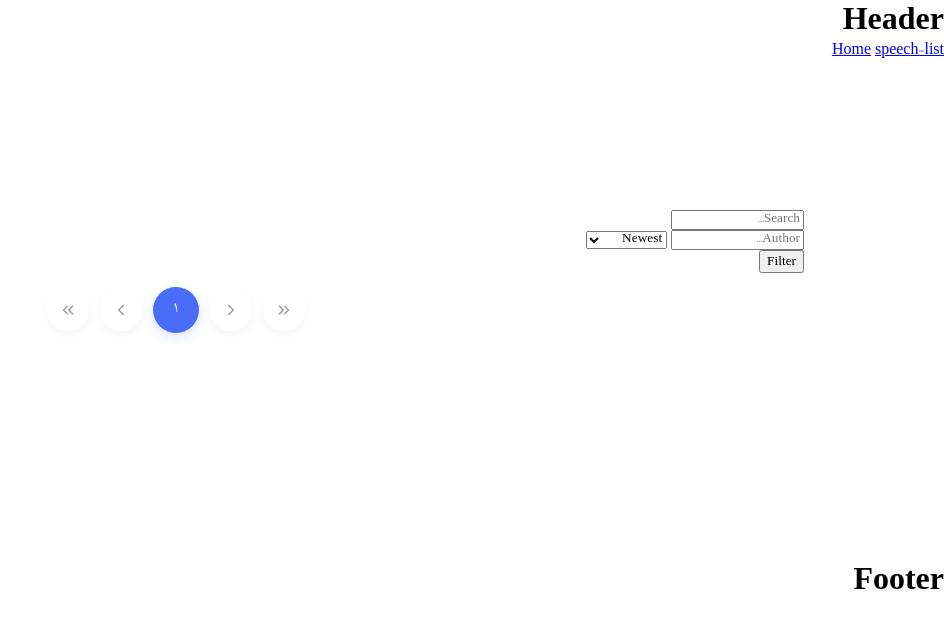
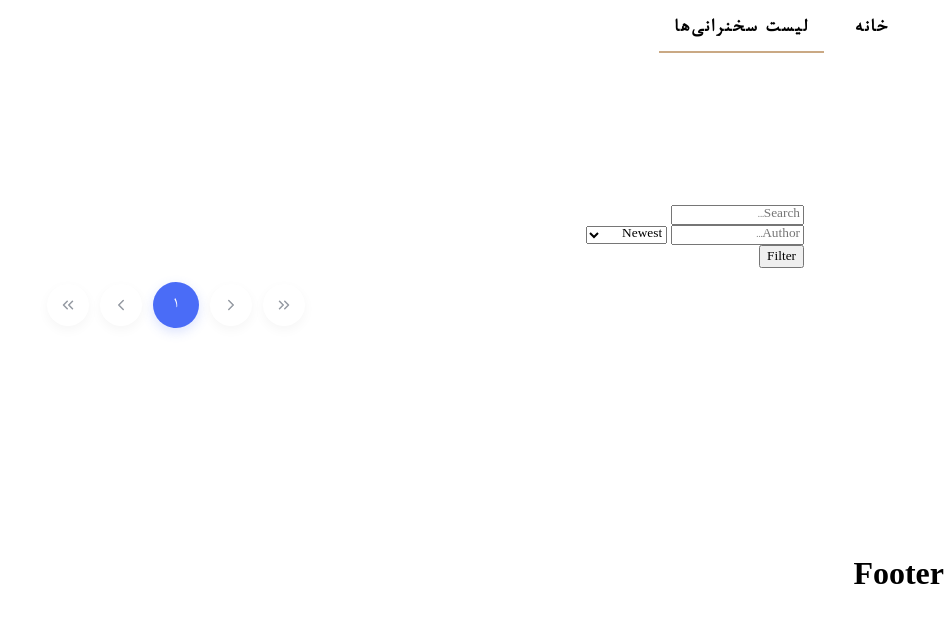
Before and after one commit to malekian78/Django-important-site, a Django app: page /speech/ in a window 1280 px wide. Shown: the top 628 px of the page, without its empty margins (336-1280 px from the left). Run offline with Django 5.2, Linux system fonts and the light colour scheme; data that the repository does not hold is empty.

Commit message:
add navbar

```diff
--- a/speech/models.py
+++ b/speech/models.py
@@ -38,14 +38,16 @@ class Speech(BaseModel):
     visit_count = models.PositiveIntegerField(
         verbose_name=("تعداد افراد بازدید کننده"), default=0
     )
-    publish_time = jmodels.jDateField(verbose_name=("تاریخ انتشار"), default=jdate.today)
+    publish_time = jmodels.jDateField(verbose_name=("تاریخ مجاز نمایش"), default=jdate.today, help_text="تاریخی که میخواهید این پست به کاربران نمایش داده شود.")
+    event_date_time = jmodels.jDateField(verbose_name=("تاریخ مراسم"), default=jdate.today, help_text="تاریخی که مراسم و سخنرانی در اصل در آن تاریخ برگزار شده بود")
     first_description = models.TextField(
         verbose_name=("معرفی اولیه"), max_length=500, blank=True
     )
     lyrics=models.TextField(verbose_name="زیرنویس صوت سخنرانی", blank=True,null=True)
     complete_description = models.TextField(
-        verbose_name=("توضیح کامل سخنرانی"), max_length=500, blank=True
+        verbose_name=("توضیح کامل سخنرانی"), blank=True
     )
+    #TODO: الان واجب نیست .... ولی یه کلید خارجی به یوزر بزن ... بفهمیم چه کسی این پست را ایجاد کرده
 
     class Meta:
         verbose_name = "سخنرانی"
--- a/speech/templates/speechList.html
+++ b/speech/templates/speechList.html
@@ -76,12 +76,21 @@
               {% comment %} <h2>شب پنجم محرم ۱۴۰۴</h2> {% endcomment %}
               <h2>{{ item.title }}</h2>
             </div>
-            <p class="speech-card-description">لورم ایپسوم متن ساختگی با تولید سادگی نامفهوم از صنعت چاپ، و با استفاده از طراحان گرافیک است، چاپگرها و متون بلکه روزنامه و مجله در ستون و سطرآنچنان که لازم است، و برای شرایط فعلی تکنولوژی مورد نیاز، و کاربردهای متنوع با هدف بهبود ابزارهای کاربردی می باشد، کتابهای زیادی در شصت و سه درصد گذشته حال و آینده، شناخت فراوان جامعه و متخصصان را می طلبد، تا با نرم افزارها شناخت بیشتری را برای طراحان رایانه ای علی الخصوص طراحان خلاقی، و فرهنگ پیشرو در زبان فارسی ایجاد کرد، در این صورت می توان امید داشت که تمام و دشواری موجود در ارائه راهکارها، و شرایط سخت تایپ به پایان رسد و زمان مورد نیاز شامل حروفچینی دستاوردهای اصلی، و جوابگوی سوالات پیوسته اهل دنیای موجود طراحی اساسا مورد استفاده قرار گیرد.</p>
+            <p class="speech-card-description">
+              {{item.first_description}}
+            </p>
             {% comment %} <div class="tags-styles">#محرم #دهه_محرم #محرم۱۴۰۴ #محرم_۱۴۰۴ #سخنرانی_محرم #مراسم_محرم #محرم_حسینی #محرم_ماه_خدا #هیئت #هیئت_آنلاین #مراسم_عزاداری #محرم_مجازی</div> {% endcomment %}
             <div class="speech-card-feedback">
-              <span>تعداد بازدید: ۴۳۰۰</span>
+              <span>
+                تعداد بازدید: {{item.visit_count}}
+              </span>
               <span>تعداد لایک: 700</span>
-              <span>تاریخ: 1404/04/12</span>
+              <span>
+                تاریخ:
+                <span dir="ltr">
+                  {{item.event_date_time}}
+                </span>
+              </span>
             </div>
           </div>
         </a>
--- /dev/null
+++ b/static/css/navbar.css
@@ -0,0 +1,154 @@
+main {
+	padding-top: 55px;
+}
+
+header {
+	position: fixed;
+	top: 0;
+	left: 0;
+	width: 100%;
+	display: flex;
+	justify-content: space-between;
+	align-items: center;
+	transition: 0.6s;
+	padding: 8px 0;
+	background: transparent;
+	z-index: 10;
+	height: 40px;
+}
+
+header.sticky {
+	background: #CAA984;
+}
+
+header.sticky ul li a {
+	color: #fff;
+}
+header.sticky ul li a::after {
+	background-color: #fff;
+}
+
+header ul {
+	position: relative;
+	display: flex;
+	justify-content: center;
+	align-items: center;
+	gap: 16px;
+}
+
+header ul li {
+	position: relative;
+	list-style: none;
+}
+
+header ul li a {
+	position: relative;
+	padding: 0 15px;
+	text-decoration: none;
+	color: #000;
+	letter-spacing: 2px;
+	font-weight: 500;
+	transition: 0.6s;
+	display: block;
+	height: 50px;
+	line-height: 50px;
+	font-size: 20px;
+	font-weight: bold;
+}
+
+.banner {
+	position: relative;
+	width: 100%;
+	height: 100vh;
+	background: url(https://images.unsplash.com/photo-1535868463750-c78d9543614f?ixid=MXwxMjA3fDB8MHxwaG90by1wYWdlfHx8fGVufDB8fHw%3D&ixlib=rb-1.2.1&auto=format&fit=crop&w=1055&q=80);
+	background-repeat: no-repeat;
+	background-size: cover;
+}
+
+header nav ul li a:hover::after,
+header nav ul li a.active::after {
+	/* border-bottom: 2px solid #fff; */
+	width: 100%;
+}
+header nav ul li a::after {
+	content: "";
+	position: absolute;
+	background: #CAA984;
+	width: 0%;
+	height: 2px;
+	right: 0;
+	bottom: 0;
+	transition: 300ms;
+}
+
+
+.menuToggle {
+	position: fixed;
+	top: 5px;
+	right: 0;
+	width: 50px;
+	height: 50px;
+	background: url('../icons/menu.svg');
+	z-index: 2;
+	background-size: 30px;
+	background-repeat: no-repeat;
+	background-position: center;
+	cursor: pointer;
+	transition: .6s;
+	display: none;
+}
+
+/* header.sticky .menuToggle {
+	filter: invert(1);
+} */
+
+.menuToggle.active {
+	background: url('../icons/close-x1.svg');
+	z-index: 3;
+	background-size: 32px;
+	background-repeat: no-repeat;
+	background-position: center;
+	cursor: pointer;
+	/* filter: invert(1); */
+}
+
+@media (max-width: 600px) {
+	header {
+		padding: 5px 100px;
+		background: #fff;
+	}
+
+	.menuToggle {
+		display: block;
+		/* filter: invert(1); */
+	}
+
+	header nav {
+		/*display: none;*/
+		position: absolute;
+		top: 50px;
+		left: -100%;
+		width: 100vw;
+		height: 100vh;
+		background: #fff;
+		transition: .6s;
+	}
+
+	header ul li a {
+		color: #000;
+	}
+
+	header nav.active {
+		left: 0;
+	}
+
+	header nav ul {
+		display: block;
+		text-align: center;
+		padding-right: 0;
+	}
+
+	header nav ul li a {
+		border-bottom: 1px solid rgba(0, 0, 0, 0.2);
+	}
+}
--- a/templates/base.html
+++ b/templates/base.html
@@ -1,11 +1,10 @@
 {% load static %}
 <!DOCTYPE html>
 <html lang="zxx" class="no-js">
-
-<head>
+  <head>
     <!-- Mobile Specific Meta -->
     <meta name="viewport" content="width=device-width, initial-scale=1, shrink-to-fit=no" />
-    <!-- Favicon-->
+    <!-- Favicon -->
     {% comment %} <link rel="shortcut icon" href="{% static 'img/fav.png' %}" /> {% endcomment %}
     <!-- Author Meta -->
     <meta name="author" content="محمد داستان پور" />
@@ -19,7 +18,7 @@
     <title>محمد داستان پور</title>
 
     {% comment %} <link href="https://fonts.googleapis.com/css?family=Poppins:100,200,400,300,500,600,700" rel="stylesheet" /> {% endcomment %}
-    <!--! css -->
+    <!-- ! css -->
     {% comment %} <link rel="stylesheet" href="{% static 'css/linearicons.css' %}" />
     <link rel="stylesheet" href="{% static 'css/font-awesome.min.css' %}" />
     <link rel="stylesheet" href="{% static 'css/bootstrap.css' %}" />
@@ -30,31 +29,60 @@
     <link rel="stylesheet" href="{% static 'css/owl.carousel.css' %}" />
     <link rel="stylesheet" href="{% static 'css/main.css' %}" /> {% endcomment %}
 
-    {% comment %}! رفرش صفحه هر ۱۰ ثانیه  {% endcomment %}
+    {% comment %}! رفرش صفحه هر ۱۰ ثانیه{% endcomment %}
     {% comment %} <meta http-equiv="refresh" content="10" /> {% endcomment %}
 
     <!-- importing custom styles for everyPage -->
-    {% block stylesImports %} {% endblock %}
-    <link rel="stylesheet" href="{% static 'fonts/fonts.css' %}">
-</head>
+    {% block stylesImports %}
 
-<body dir="rtl">
+    {% endblock %}
+    <link rel="stylesheet" href="{% static 'fonts/fonts.css' %}" />
+    <link rel="stylesheet" href="{% static 'css/navbar.css' %}" />
+  </head>
+
+  <body dir="rtl">
     <header id="header">
-        <h1>Header</h1>
-        <a href="{% url 'homePage:home' %}">Home</a>
-        <a href="{% url 'speech:list' %}">speech-list</a>
+      <nav class="navigation">
+        <ul>
+          <li>
+            <a class="{% if request.resolver_match.url_name == 'home' %}active{% endif %}" href="{% url 'homePage:home' %}">
+              خانه{% comment %}از کلاس زیر هم میشد استفاده کنی ولی با تغییر url باید path زیر هم تغییر کند{% endcomment %}
+              {% comment %}class="{% if request.path == '/' %}active{% endif %}"{% endcomment %}
+            </a>
+          </li>
+          <li>
+            <a class="{% if request.resolver_match.url_name == 'list' %}active{% endif %}" href="{% url 'speech:list' %}">لیست سخنرانی‌ها</a>
+          </li>
+        </ul>
+      </nav>
+      <div class="menuToggle" onclick="ToggleMenu()"></div>
     </header>
 
     <main>
-        {% block content %} {% endblock %}
+      {% block content %}
+
+      {% endblock %}
     </main>
 
     <footer class="footer-area section-gap">
-        <h1>Footer</h1>
+      <h1>Footer</h1>
     </footer>
 
-    {% block javaScripImports %} {% endblock %}
+    {% comment %} <script type="module" src="{% static 'js\navbar.js' %}"></script> {% endcomment %}
+    <script>
+      function ToggleMenu() {
+        const menuToggle = document.querySelector('.menuToggle')
+        const navigation = document.querySelector('.navigation')
+        menuToggle.classList.toggle('active')
+        navigation.classList.toggle('active')
+      }
+      window.addEventListener('scroll', function () {
+        var header = document.querySelector('header')
+        header.classList.toggle('sticky', window.scrollY > 0)
+      })
+    </script>
+    {% block javaScripImports %}
 
-</body>
-
+    {% endblock %}
+  </body>
 </html>
```
Also changed, not shown: static/js/navbar.js (added, +11 -0 lines), speech/migrations/0003_alter_tag_options_speech_event_date_time_and_more.py (added), static/icons/close-x.svg (added), static/icons/close-x1.svg (added), static/icons/menu.svg (added).
